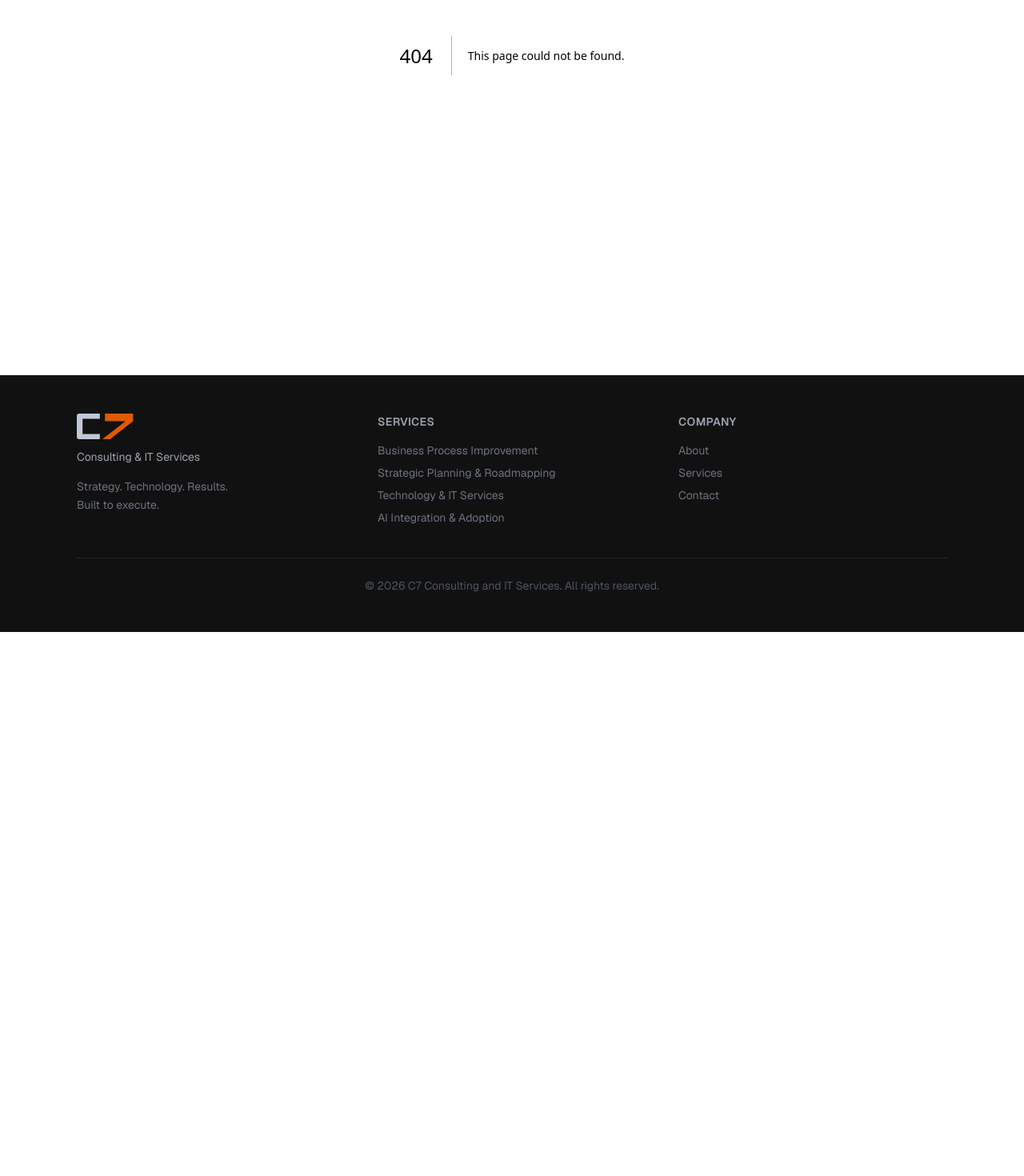
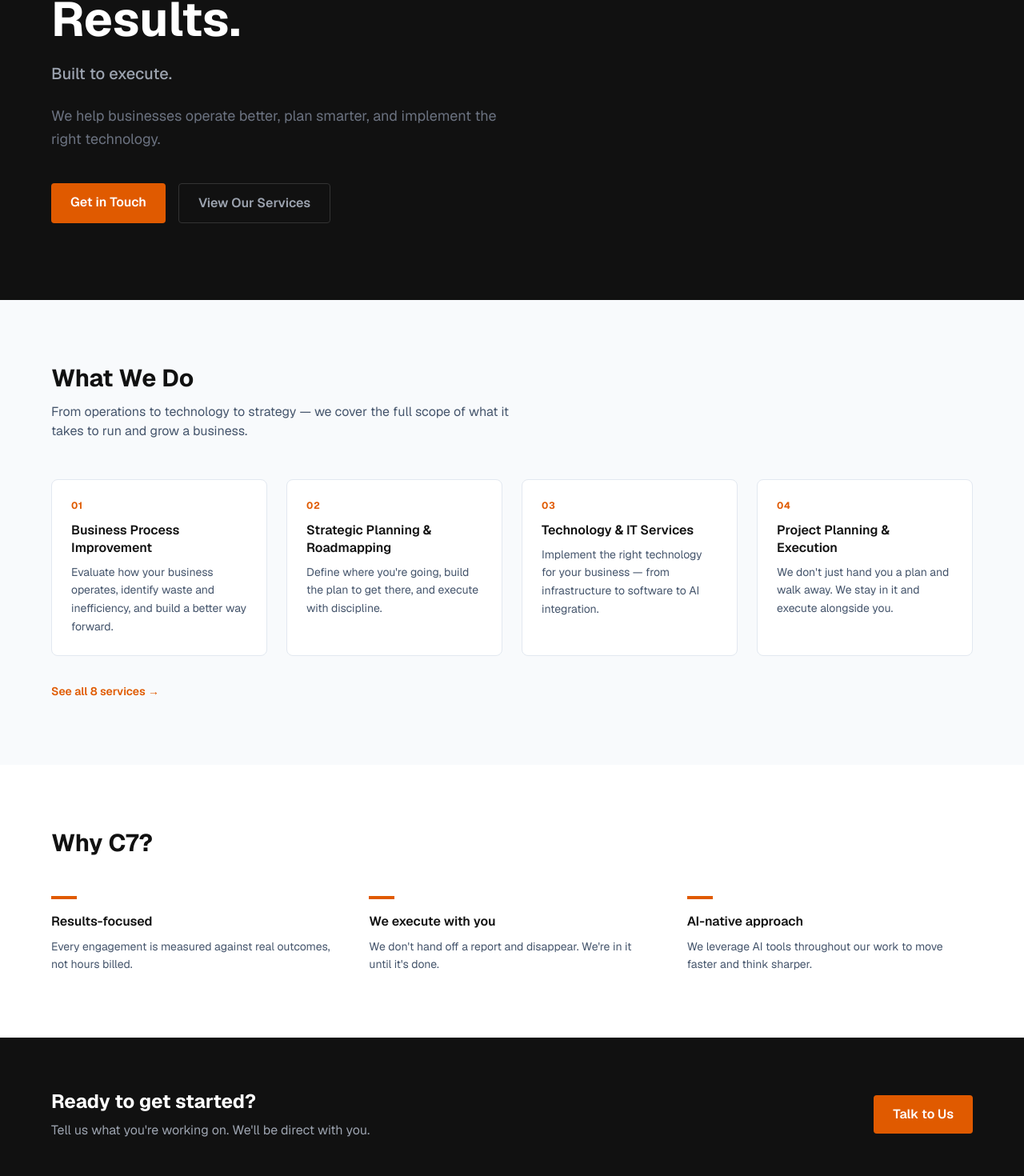
Before and after one commit to kcmadill/c7-website, a Next.js app: page /hero-a in a window 1280 px wide. Before the commit this address had no page. Shown: the part 395-1865 px from the top of the page at 80% size. Before the commit the page ends 1185 px from the top, so only its background shows below. Built offline with nearby package versions, Linux system fonts and the light colour scheme.

Commit message:
Add dark hero variant at /hero-a

```diff
--- /dev/null
+++ b/app/hero-a/page.tsx
@@ -0,0 +1,181 @@
+import Link from "next/link";
+
+// OPTION A — Full homepage preview with dark hero
+// Header border will be adjusted to match when applied to the real site
+
+const featuredServices = [
+  {
+    num: "01",
+    title: "Business Process Improvement",
+    description:
+      "Evaluate how your business operates, identify waste and inefficiency, and build a better way forward.",
+  },
+  {
+    num: "02",
+    title: "Strategic Planning & Roadmapping",
+    description:
+      "Define where you're going, build the plan to get there, and execute with discipline.",
+  },
+  {
+    num: "03",
+    title: "Technology & IT Services",
+    description:
+      "Implement the right technology for your business — from infrastructure to software to AI integration.",
+  },
+  {
+    num: "04",
+    title: "Project Planning & Execution",
+    description:
+      "We don't just hand you a plan and walk away. We stay in it and execute alongside you.",
+  },
+];
+
+const differentiators = [
+  {
+    title: "Results-focused",
+    desc: "Every engagement is measured against real outcomes, not hours billed.",
+  },
+  {
+    title: "We execute with you",
+    desc: "We don't hand off a report and disappear. We're in it until it's done.",
+  },
+  {
+    title: "AI-native approach",
+    desc: "We leverage AI tools throughout our work to move faster and think sharper.",
+  },
+];
+
+export default function HeroA() {
+  return (
+    <>
+      {/* Preview nav */}
+      <div className="bg-[#E05A00] py-2 px-4 text-center text-xs text-white font-medium">
+        PREVIEW — Option A (Dark Hero) &nbsp;|&nbsp;{" "}
+        <Link href="/" className="underline hover:no-underline">
+          Back to current site
+        </Link>
+      </div>
+
+      {/* Dark Hero — flows seamlessly from dark header */}
+      <section className="bg-[#111111] py-24 px-4 sm:px-6 lg:px-8">
+        <div className="max-w-6xl mx-auto">
+          <div className="max-w-3xl">
+            <p className="text-xs font-bold tracking-widest text-[#E05A00] uppercase mb-6">
+              C7 Consulting & IT Services
+            </p>
+            <h1 className="text-5xl sm:text-6xl font-bold text-white leading-tight mb-4">
+              Strategy.
+              <br />
+              Technology.
+              <br />
+              Results.
+            </h1>
+            <p className="text-xl text-[#9CA3AF] font-medium mb-6">
+              Built to execute.
+            </p>
+            <p className="text-lg text-[#6B7280] leading-relaxed mb-10 max-w-xl">
+              We help businesses operate better, plan smarter, and implement the
+              right technology.
+            </p>
+            <div className="flex flex-wrap gap-4">
+              <Link
+                href="/contact"
+                className="bg-[#E05A00] text-white font-semibold px-6 py-3 rounded hover:bg-[#C04A00] transition-colors"
+              >
+                Get in Touch
+              </Link>
+              <Link
+                href="/services"
+                className="border border-[#333] text-[#9CA3AF] font-semibold px-6 py-3 rounded hover:border-white hover:text-white transition-colors"
+              >
+                View Our Services
+              </Link>
+            </div>
+          </div>
+        </div>
+      </section>
+
+      {/* Featured Services */}
+      <section className="bg-slate-50 py-20 px-4 sm:px-6 lg:px-8">
+        <div className="max-w-6xl mx-auto">
+          <div className="mb-12">
+            <h2 className="text-3xl font-bold text-[#111111] mb-3">
+              What We Do
+            </h2>
+            <p className="text-slate-600 max-w-xl">
+              From operations to technology to strategy — we cover the full
+              scope of what it takes to run and grow a business.
+            </p>
+          </div>
+          <div className="grid grid-cols-1 sm:grid-cols-2 lg:grid-cols-4 gap-6">
+            {featuredServices.map((service) => (
+              <div
+                key={service.title}
+                className="bg-white border border-slate-200 rounded-lg p-6 hover:shadow-md transition-shadow"
+              >
+                <div className="text-xs font-bold text-[#E05A00] tracking-wider mb-3">
+                  {service.num}
+                </div>
+                <h3 className="font-semibold text-[#111111] mb-2 leading-snug">
+                  {service.title}
+                </h3>
+                <p className="text-sm text-slate-600 leading-relaxed">
+                  {service.description}
+                </p>
+              </div>
+            ))}
+          </div>
+          <div className="mt-8">
+            <Link
+              href="/services"
+              className="text-[#E05A00] font-semibold hover:underline text-sm"
+            >
+              See all 8 services &rarr;
+            </Link>
+          </div>
+        </div>
+      </section>
+
+      {/* Why C7 */}
+      <section className="bg-white py-20 px-4 sm:px-6 lg:px-8">
+        <div className="max-w-6xl mx-auto">
+          <h2 className="text-3xl font-bold text-[#111111] mb-12">Why C7?</h2>
+          <div className="grid grid-cols-1 md:grid-cols-3 gap-10">
+            {differentiators.map((item) => (
+              <div key={item.title}>
+                <div className="w-8 h-1 bg-[#E05A00] mb-4" />
+                <h3 className="font-semibold text-[#111111] mb-2">
+                  {item.title}
+                </h3>
+                <p className="text-slate-600 text-sm leading-relaxed">
+                  {item.desc}
+                </p>
+              </div>
+            ))}
+          </div>
+        </div>
+      </section>
+
+      {/* CTA Banner */}
+      <section className="bg-[#111111] py-16 px-4 sm:px-6 lg:px-8">
+        <div className="max-w-6xl mx-auto flex flex-col sm:flex-row items-center justify-between gap-6">
+          <div>
+            <h2 className="text-2xl font-bold text-white mb-2">
+              Ready to get started?
+            </h2>
+            <p className="text-[#9CA3AF]">
+              Tell us what you&apos;re working on. We&apos;ll be direct with
+              you.
+            </p>
+          </div>
+          <Link
+            href="/contact"
+            className="bg-[#E05A00] text-white font-semibold px-6 py-3 rounded hover:bg-[#C04A00] transition-colors whitespace-nowrap"
+          >
+            Talk to Us
+          </Link>
+        </div>
+      </section>
+    </>
+  );
+}
```
